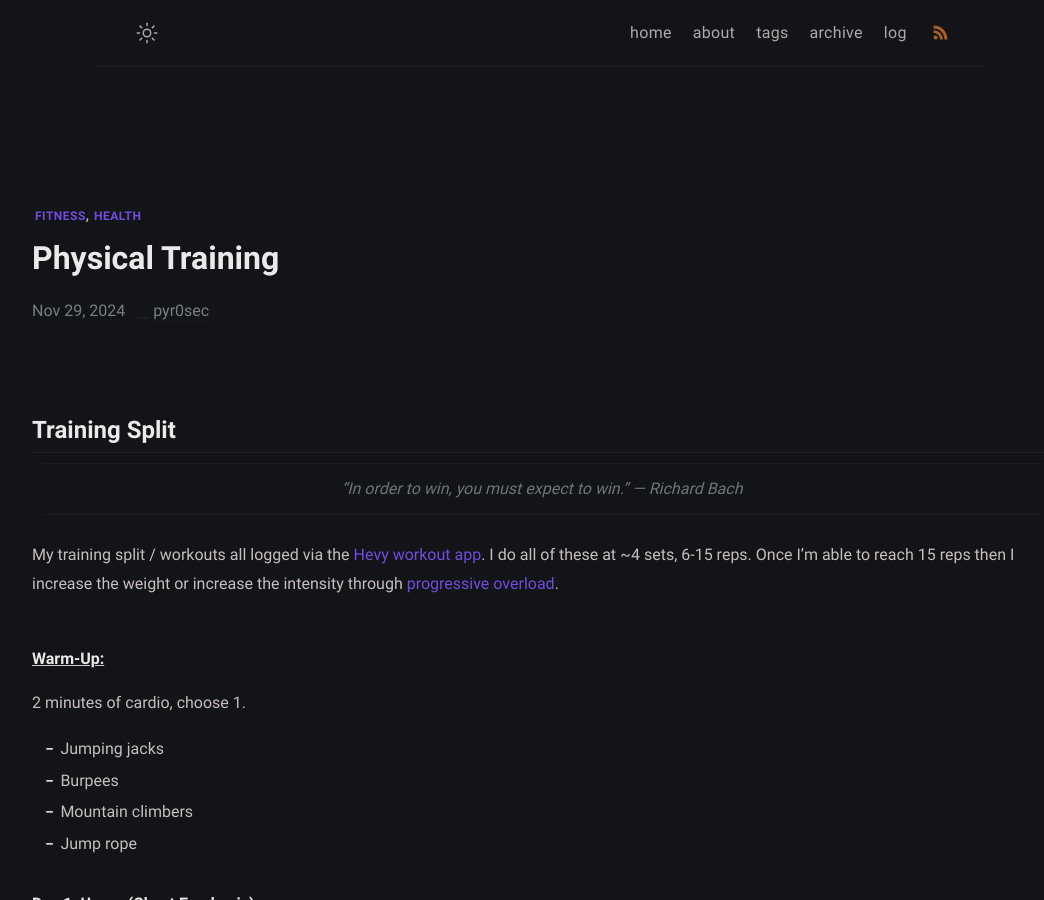
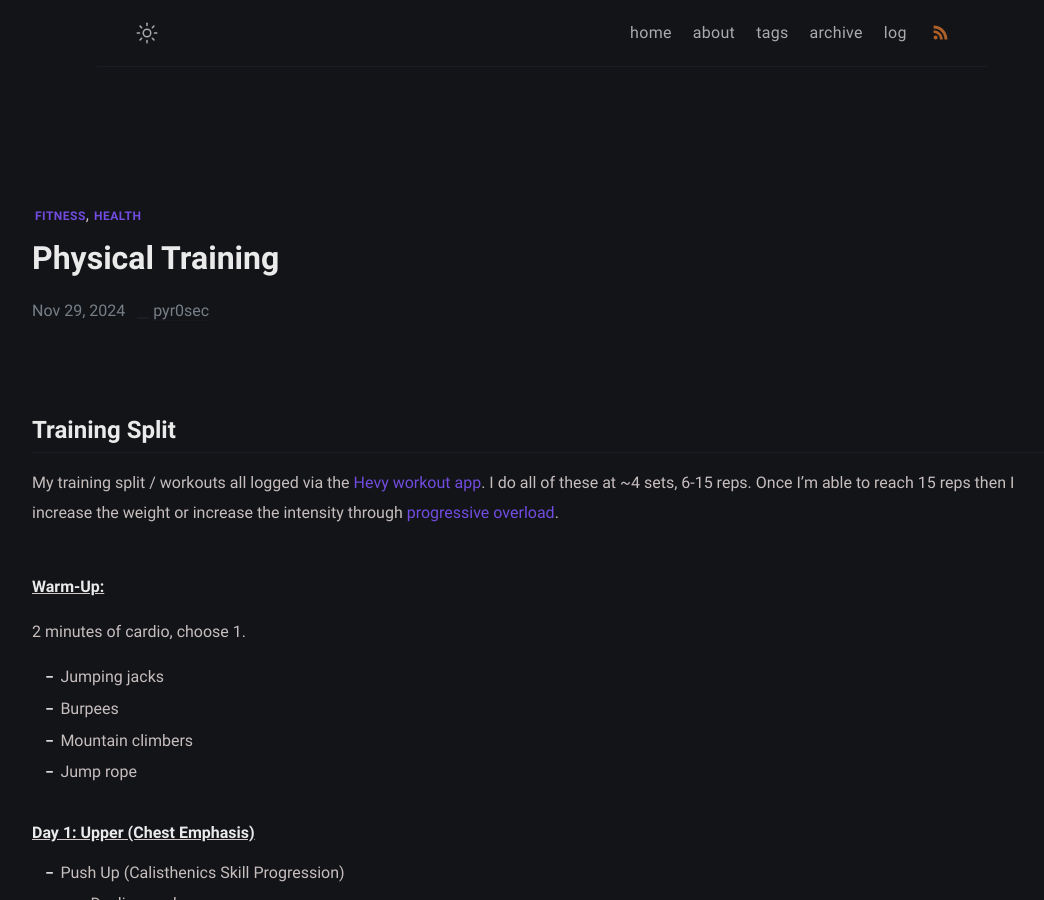
Before and after one commit to dadavidson/dadavidson-blog, a Jekyll site: the page built from _posts/2024-11-29-physical-training.md, in a window 1280 px wide and 900 px high. Shown: the whole window, without its empty margins (98-1142 px from the left). Built offline with Jekyll 4.4.1, drawn with Linux system fonts in a browser that asks for light colours; some of the changed text lies outside the part shown.

Commit message:
Update 2024-11-29-physical-training.md

```diff
--- a/_posts/2024-11-29-physical-training.md
+++ b/_posts/2024-11-29-physical-training.md
@@ -10,9 +10,6 @@ description: My current training splits / workout
 
 # Training Split
 ---
-
-> "In order to win, you must expect to win."
-> — Richard Bach
 
 My training split / workouts all logged via the [Hevy workout app](https://hevy.com/user/pyr0lifts). I do all of these at ~4 sets, 6-15 reps. Once I'm able to reach 15 reps then I increase the weight or increase the intensity through [progressive overload](https://www.medicalnewstoday.com/articles/progressive-overload#workout-plan-examples).
 
```
Also changed, not shown: other parts of _posts/2024-11-29-physical-training.md (+3 -0 lines).
